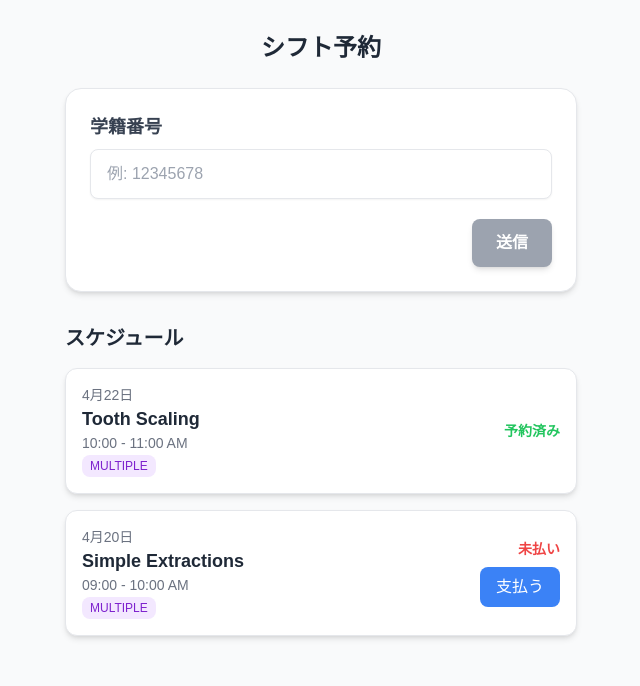
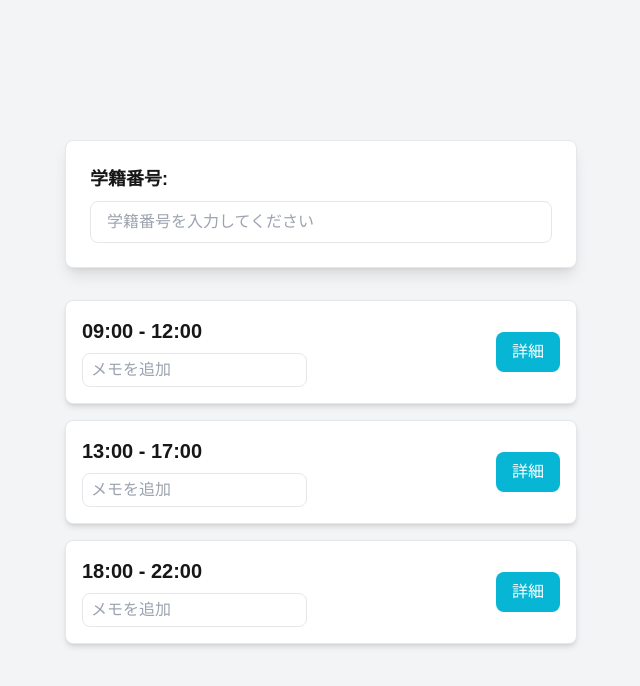
Before and after one commit to s-union/shift_front, a Next.js app: page /shift in a window 1280 px wide. Shown: the top 686 px of the page, without its empty margins (319-959 px from the left). Built offline with nearby package versions, Linux system fonts and the light colour scheme.

Commit message:
AIくんが書いてくれたその3

```diff
--- a/src/components/ShiftListPage.tsx
+++ b/src/components/ShiftListPage.tsx
@@ -1,9 +1,21 @@
 'use client';
 import React, { useState, useEffect } from 'react';
 import { useRouter } from 'next/navigation';
-import { FaRegCalendarAlt } from 'react-icons/fa'; // アイコン例
 
-export default function ShiftFormPage() {
+interface Shift {
+    id: number;
+    startTime: string;
+    endTime: string;
+    note: string;
+}
+
+const shifts: Shift[] = [
+    { id: 1, startTime: '09:00', endTime: '12:00', note: '' },
+    { id: 2, startTime: '13:00', endTime: '17:00', note: '' },
+    { id: 3, startTime: '18:00', endTime: '22:00', note: '' },
+];
+
+export default function ShiftListPage() {
     const [studentId, setStudentId] = useState<string>('');
     const router = useRouter();
 
@@ -20,85 +32,49 @@ export default function ShiftFormPage() {
         localStorage.setItem('student_id', value);
     };
 
-    const handleSubmit = (e: React.FormEvent<HTMLFormElement>) => {
-        e.preventDefault();
-        if (studentId.trim() !== '') {
-            router.push(`/shift?student_id=${studentId}`);
-        }
+    const handleDetail = (shiftId: number) => {
+        alert(`詳細ボタンが押されました: シフトID ${shiftId}`);
     };
 
-    const isDisabled = studentId.trim() === '';
-
     return (
-        <div className='min-h-screen bg-gray-50 flex flex-col items-center py-8 px-4'>
-            <h1 className='text-2xl font-bold text-gray-800 mb-6'>シフト予約</h1>
-
-            <form onSubmit={handleSubmit} className='w-full max-w-lg bg-white shadow-md rounded-2xl p-6 border border-gray-200'>
-                <div className='mb-5'>
-                    <label className='block text-lg font-semibold text-gray-700 mb-2'>学籍番号</label>
+        <div className='min-h-screen flex flex-col items-center justify-center bg-gray-100 py-8'>
+            <div className='max-w-lg w-full bg-white shadow-lg rounded-lg p-6 mb-8 border'>
+                <label className='block text-lg font-bold mb-2'>学籍番号:</label>
                 <input
                     type='text'
                     value={studentId}
                     onChange={handleChange}
-                        placeholder='例: 12345678'
-                        className='w-full py-3 px-4 border rounded-lg shadow-sm focus:ring-cyan-500 focus:border-cyan-500 transition transform hover:scale-105'
+                    className='w-full border rounded-lg px-4 py-2 focus:outline-none focus:ring-2 focus:ring-cyan-500 transition'
+                    placeholder='学籍番号を入力してください'
                 />
             </div>
 
-                <div className='flex justify-end mt-4'>
+            <div className='w-full max-w-lg'>
+                {shifts.map((shift) => (
+                    <div
+                        key={shift.id}
+                        className='flex justify-between items-center bg-white shadow-md p-4 mb-4 rounded-lg border hover:shadow-lg transition'
+                    >
+                        <div>
+                            <div className='text-xl font-semibold'>
+                                {shift.startTime} - {shift.endTime}
+                            </div>
+                            <input
+                                type='text'
+                                value={shift.note}
+                                placeholder='メモを追加'
+                                className='w-full mt-2 px-2 py-1 border rounded-lg focus:outline-none focus:ring-1 focus:ring-cyan-500'
+                            />
+                        </div>
                         <button
-                        type='submit'
-                        disabled={isDisabled}
-                        className={`px-6 py-3 rounded-lg font-semibold text-white shadow-md transition-all transform hover:scale-105 ${
-                            isDisabled ? 'bg-gray-400 cursor-not-allowed' : 'bg-cyan-500 hover:bg-cyan-600'
-                        }`}
+                            onClick={() => handleDetail(shift.id)}
+                            className='ml-4 px-4 py-2 bg-cyan-500 text-white rounded-lg hover:bg-cyan-600 transition'
                         >
-                        送信
+                            詳細
                         </button>
                     </div>
-            </form>
-
-            {/* シフトのスケジュール表示 */}
-            <div className='w-full max-w-lg mt-8'>
-                <h2 className='text-xl font-bold text-gray-800 mb-4'>スケジュール</h2>
-
-                <div className='space-y-4'>
-                    <ShiftCard date='4月22日' time='10:00 - 11:00 AM' title='Tooth Scaling' status='予約済み' multiple />
-                    <ShiftCard
-                        date='4月20日'
-                        time='09:00 - 10:00 AM'
-                        title='Simple Extractions'
-                        status='未払い'
-                        payment='$240.00'
-                        multiple
-                    />
-                </div>
+                ))}
             </div>
         </div>
     );
 }
-
-type ShiftCardProps = {
-    date: string;
-    time: string;
-    title: string;
-    status: string;
-    multiple?: boolean;
-    payment?: string;
-};
-
-const ShiftCard: React.FC<ShiftCardProps> = ({ date, time, title, status, multiple, payment }) => (
-    <div className='bg-white shadow-md rounded-xl p-4 border border-gray-200 flex justify-between items-center'>
-        <div>
-            <p className='text-sm text-gray-500'>{date}</p>
-            <h3 className='text-lg font-semibold text-gray-800'>{title}</h3>
-            <p className='text-sm text-gray-500'>{time}</p>
-            {multiple && <span className='text-xs bg-purple-100 text-purple-700 px-2 py-1 rounded-lg'>MULTIPLE</span>}
-        </div>
-
-        <div className='text-right'>
-            <p className={`text-sm font-semibold ${status === '未払い' ? 'text-red-500' : 'text-green-500'}`}>{status}</p>
-            {payment && <button className='mt-2 px-4 py-2 bg-blue-500 text-white rounded-lg hover:bg-blue-600'>支払う</button>}
-        </div>
-    </div>
-);
```
Lines whose indentation alone changed are shown as unchanged.
